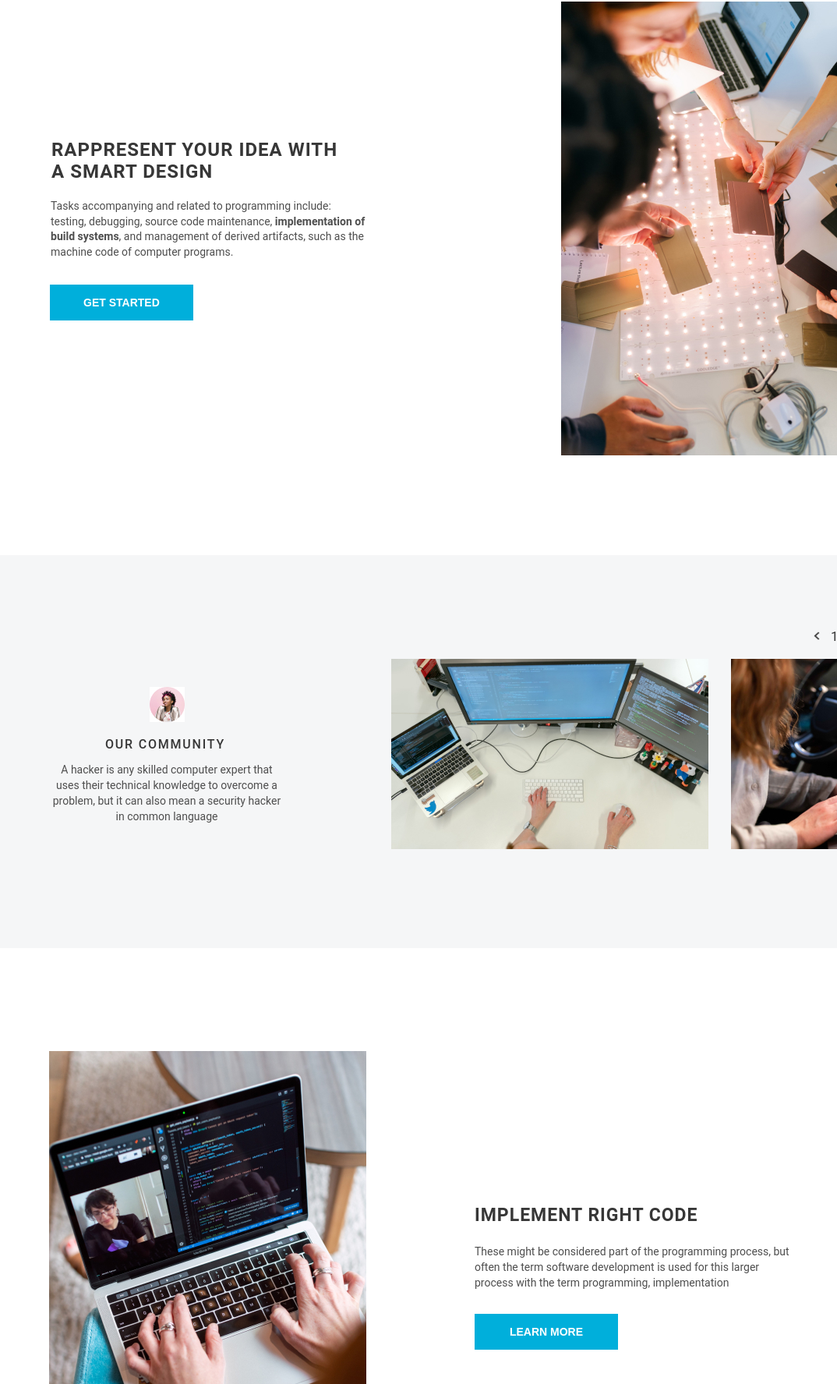
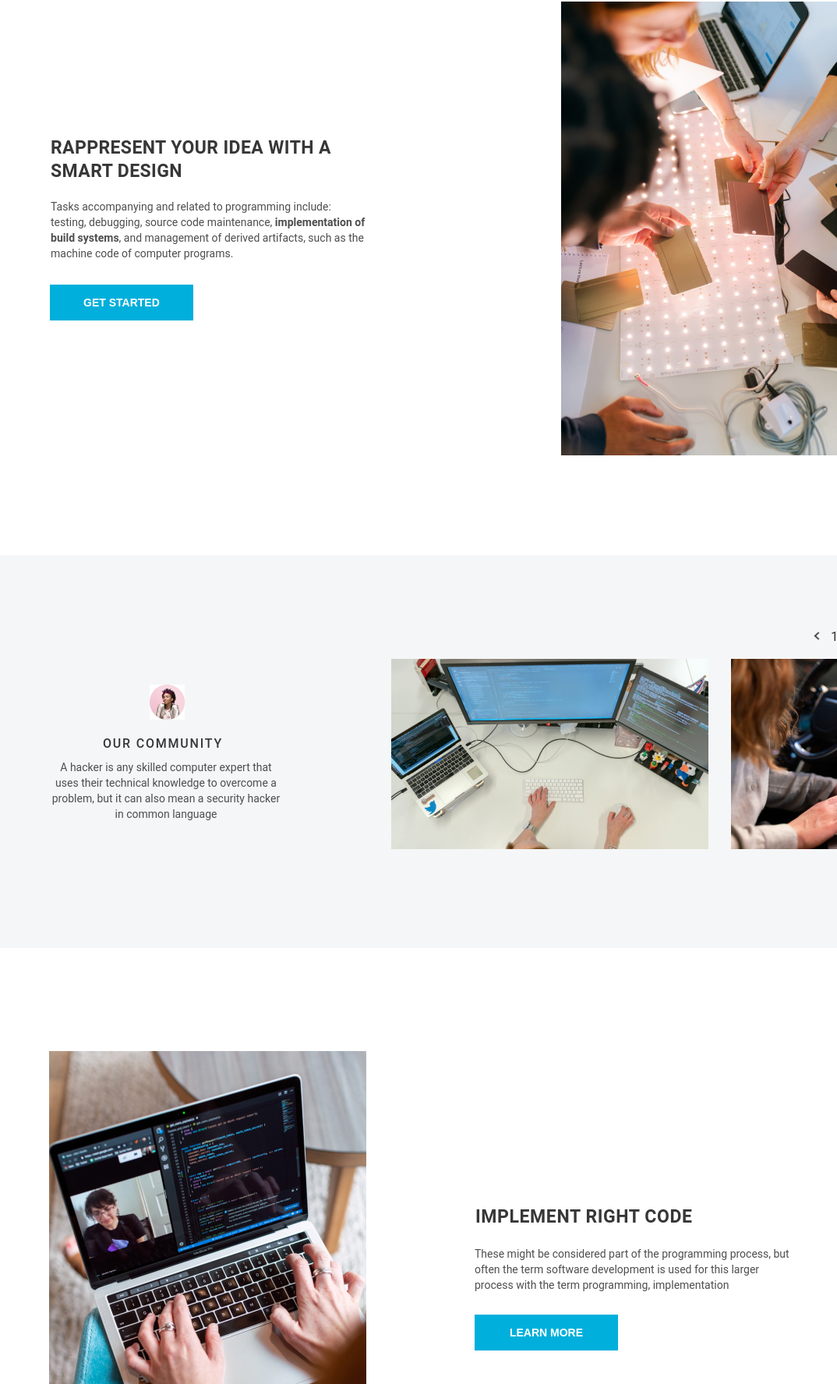
Before and after one commit to AnnaMintel/WebDev, a plain HTML site: page index.html in a window 1280 px wide. Shown: the part 862-2637 px from the top of the page at 78% size, without its empty margins (206-1280 px from the left). Drawn offline with Linux system fonts and the light colour scheme.

Commit message:
feat: added hover effects

```diff
--- a/style.css
+++ b/style.css
@@ -187,32 +187,32 @@ body {
 
 #phrase2 {
   position: absolute;
-  width: 380px;
+  width: 370px;
   height: 56px;
-  left: 272px;
-  top: 1015.5px;
+  left: 271px;
+  top: 1018px;
   font-style: normal;
   font-weight: bold;
-  font-size: 24px;
-  line-height: 28px;
+  font-size: 23px;
+  line-height: 30px;
   display: flex;
   align-items: flex-end;
-  letter-spacing: 1px;
+  letter-spacing: 0.4px;
   text-transform: uppercase;
-
   color: #373737;
 }
 
 #phrase3 {
   position: absolute;
-  width: 407px;
+  width: 412px;
   height: 80px;
   left: 271px;
   top: 1103px;
   font-style: normal;
   font-weight: normal;
   font-size: 14px;
-  line-height: 140%;
+  line-height: 20px;
+  letter-spacing: 0px;
   color: #4e4e4e;
 }
 .buttonGetStarted2 {
@@ -233,6 +233,11 @@ body {
   color: #ffffff;
 }
 
+.buttonGetStarted2:hover {
+  background-color: #009cc2;
+  cursor: pointer;
+}
+
 /* THIRD PAGE */
 
 .thirdpage {
@@ -240,7 +245,6 @@ body {
   height: 504px;
   left: 0px;
   top: 0px;
-
   background: #f5f6f7;
 }
 
@@ -249,16 +253,16 @@ body {
   width: 45px;
   height: 45px;
   left: 398px;
-  top: 1743px;
+  top: 1740px;
   background: url(I1-276;1-23.png), #c4c4c4;
 }
 
 #phrase4 {
   position: absolute;
-  width: 200px;
+  width: 180px;
   height: 20px;
-  left: 341px;
-  top: 1791px;
+  left: 338px;
+  top: 1790px;
   font-style: normal;
   font-weight: 500;
   font-size: 16px;
@@ -275,8 +279,8 @@ body {
   position: absolute;
   width: 298px;
   height: 80px;
-  left: 271px;
-  top: 1825px;
+  left: 270px;
+  top: 1822px;
   font-style: normal;
   font-weight: normal;
   font-size: 14px;
@@ -323,7 +327,6 @@ body {
   height: 11.31px;
   left: 1250px;
   top: 1672px;
-
   box-sizing: border-box;
 }
 
@@ -349,7 +352,6 @@ body {
   height: 11.31px;
   left: 1324px;
   top: 1672px;
-
   box-sizing: border-box;
 }
 
@@ -376,25 +378,25 @@ img {
   position: absolute;
   width: 350px;
   height: 28px;
-  left: 815px;
-  top: 2384px;
+  left: 816px;
+  top: 2386px;
   font-style: normal;
   font-weight: bold;
   font-size: 23px;
   line-height: 28px;
   display: flex;
   align-items: flex-end;
-  letter-spacing: 1px;
+  letter-spacing: 0.6px;
   text-transform: uppercase;
   color: #373737;
 }
 
 #phrase7 {
   position: absolute;
-  width: 407px;
+  width: 408px;
   height: 60px;
   left: 815px;
-  top: 2443px;
+  top: 2446px;
   font-style: normal;
   font-weight: normal;
   font-size: 14px;
@@ -406,7 +408,7 @@ img {
   width: 184px;
   height: 46px;
   left: 815px;
-  top: 2547px;
+  top: 2548px;
   background-color: #00afdb;
   border-bottom: none;
   position: absolute;
@@ -420,12 +422,9 @@ img {
   color: #ffffff;
 }
 
-#checkicon {
-  position: absolute;
-  width: 16.52px;
-  height: 13.22px;
-  left: 959px;
-  top: 3208px;
+.buttonGetStarted3:hover {
+  background-color: #009cc2;
+  cursor: pointer;
 }
 
 /* FIFTH PAGE */
@@ -483,6 +482,14 @@ img {
   top: 3187px;
   background: #00afdb;
   border-radius: 0px;
+}
+
+#checkicon {
+  position: absolute;
+  width: 16.52px;
+  height: 13.22px;
+  left: 959px;
+  top: 3208px;
 }
 
 /* SIXTH PAGE */
```
Also changed, not shown: index.html (+1 -3 lines).
